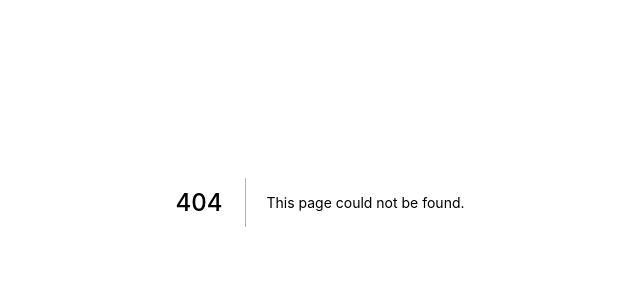
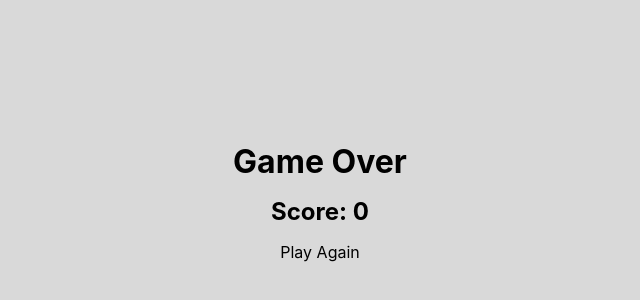
Before and after one commit to IamHaque/color-match, a Next.js app: page /gameOver in a window 1280 px wide. Before the commit this address had no page. Shown: the part 198-498 px from the top of the page, without its empty margins (320-960 px from the left). Built offline with nearby package versions, Linux system fonts and the light colour scheme.

Commit message:
Added gameover screen

```diff
--- a/classes/tree.js
+++ b/classes/tree.js
@@ -4,7 +4,7 @@ export default class Tree {
     this.width = 90;
     this.y = p5.windowHeight * 0.6;
     this.height = p5.windowHeight * 0.4 + 10;
-    this.x = windowWidth * 0.5 + Math.floor((windowWidth * 0.5) / 94) * 94;
+    this.x = windowWidth * 0.5 + Math.floor((windowWidth * 0.5) / 94) * 94 * 2;
 
     this.image = image;
     this.colorIndex = -1;
--- /dev/null
+++ b/pages/gameOver.js
@@ -0,0 +1,28 @@
+import Link from "next/link";
+import { useRouter } from "next/router";
+
+import { useEffect, useState } from "react";
+
+import styles from "../styles/gameOver.module.scss";
+
+export default function GameOver() {
+  const [score, setScore] = useState(0);
+
+  const router = useRouter();
+
+  useEffect(() => {
+    if (!router.isReady) return;
+
+    if (router.query.score !== undefined) {
+      setScore(router.query.score);
+    }
+  }, [router.isReady, router.query]);
+
+  return (
+    <div className={styles.container}>
+      <h1>Game Over</h1>
+      <h2>Score: {score}</h2>
+      <Link href="/game">Play Again</Link>
+    </div>
+  );
+}
--- /dev/null
+++ b/styles/gameOver.module.scss
@@ -0,0 +1,11 @@
+@use "./utils" as *;
+
+.container {
+  gap: 1em;
+  width: 100%;
+  height: 100%;
+  display: flex;
+  align-items: center;
+  flex-direction: column;
+  justify-content: center;
+}
--- /dev/null
+++ b/styles/home.module.scss
@@ -0,0 +1,9 @@
+@use "./utils" as *;
+
+.container {
+  width: 100%;
+  height: 100%;
+  display: flex;
+  align-items: center;
+  justify-content: center;
+}
```
Also changed, not shown: pages/game.js (+19 -16 lines), pages/index.js (+9 -1 lines).
